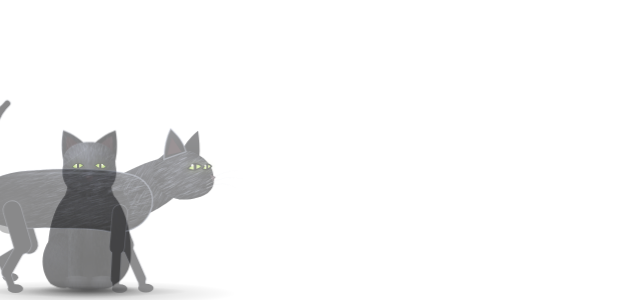
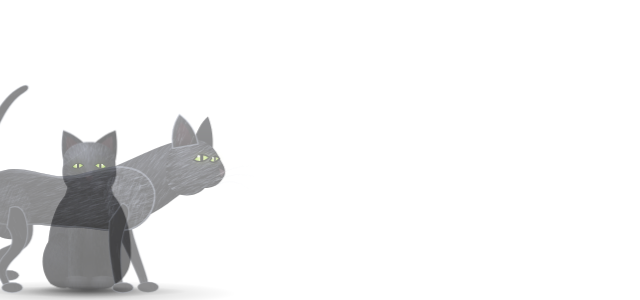
Before and after one commit to meeraami/nyx-browser, an Electron app: page cat.html in a window 1280 px wide. Shown: the part 500-800 px from the top of the page, without its empty margins (0-640 px from the left). Drawn offline with Linux system fonts and the light colour scheme.

Commit message:
Redraw the walking cat: tapered furred limbs with knee/hock joints, shoulder and haunch muscles, dipping spine, thicker neck and tail, better head
Co-Authored-By: Claude Sonnet 5.5 <noreply@anthropic.com>

```diff
--- a/cat.html
+++ b/cat.html
@@ -261,54 +261,64 @@ function wfur(c, path, box, count, angle, o) {
   c.restore();
 }
 
-const wBody = P('M72,88 C70,70 90,61 120,60 C150,58 180,58 205,63 C222,66 230,80 227,93 C224,108 208,118 190,116 C170,111 150,114 130,112 C108,114 82,112 74,100 Z');
-const wNeck = P('M198,64 C214,56 228,50 240,48 L248,84 C238,92 228,98 218,102 L204,98 Z');
-const wHead = P('M228,68 C226,50 240,40 257,42 C273,44 283,56 283,66 C285,75 279,83 267,85 C254,89 236,86 228,68 Z');
-const wEarN = P('M238,50 C238,40 240,30 244,22 C250,28 256,34 258,43 Z');
-const wEarF = P('M254,43 C258,34 264,28 269,24 C270,32 271,40 270,49 Z');
+// ---- silhouette pieces (facing right, ground at y=170) ----
+const wBody = P('M66,92 C62,76 72,64 92,60 C108,56 124,63 140,65 C158,67 176,58 196,56 C214,56 226,64 230,78 C232,94 224,108 208,114 C190,118 172,112 156,112 C140,112 126,108 112,110 C94,112 70,108 66,92 Z');
+const wThigh = P('M72,84 C74,66 98,64 112,78 C122,94 118,116 104,122 C88,126 72,112 72,84 Z');       // haunch, part of the silhouette
+const wShoulder = P('M184,70 C196,60 216,64 222,82 C226,98 218,112 204,114 C190,112 180,92 184,70 Z');
+const wNeck = P('M194,56 C214,48 232,38 248,34 L262,74 C248,86 234,96 222,102 L206,94 Z');
+const wHead = P('M240,62 C238,44 250,32 266,32 C277,32 285,40 290,52 C294,58 295,64 291,68 C287,74 281,76 275,76 C267,85 250,85 244,76 C240,72 240,66 240,62 Z');
+const wEarN = P('M246,40 C244,28 246,18 252,9 C260,15 267,24 269,36 Z');
+const wEarF = P('M264,35 C268,24 272,16 278,11 C282,21 283,32 282,43 Z');
 const wCache = document.createElement('canvas');
 wCache.width = wv.width; wCache.height = wv.height;
 
 function paintWalkStatic(c) {
   c.setTransform(WK, 0, 0, WK, 0, WTOP * WK);
   let g;
-  pool(c, 165, WG + 2, 140, 12, 0.5);                        // soft shadow along the ground
+  pool(c, 165, WG + 2, 140, 12, 0.5);
   pool(c, 165, WG, 95, 5, 0.7);
 
-  // far ear
-  g = c.createLinearGradient(0, 24, 0, 50); g.addColorStop(0, '#15161b'); g.addColorStop(1, '#050506');
-  c.fillStyle = g; c.fill(wEarF);
-  // torso, neck
-  g = c.createLinearGradient(0, 58, 0, 118);
-  g.addColorStop(0, '#22232a'); g.addColorStop(0.3, '#0c0c0f'); g.addColorStop(1, '#030304');
+  g = c.createLinearGradient(0, 14, 0, 46); g.addColorStop(0, '#15161b'); g.addColorStop(1, '#050506');
+  c.fillStyle = g; c.fill(wEarF);                                                   // far ear
+  // body: volume from a top-to-bottom gradient, plus the haunch and shoulder muscles
+  g = c.createLinearGradient(0, 56, 0, 120);
+  g.addColorStop(0, '#24252c'); g.addColorStop(0.3, '#0d0d10'); g.addColorStop(1, '#030304');
   c.fillStyle = g; c.fill(wBody); c.fill(wNeck);
-  const back = () => Math.atan2(0.28, -1);                   // fur lies back along the body
-  wfur(c, wBody, [66, 56, 166, 64], 2300, back, { len: [6, 11], light: 0.65, glint: 0.6 });
-  wfur(c, wNeck, [196, 46, 54, 60], 520, () => Math.atan2(0.9, -0.5), { len: [5, 9], light: 0.65, glint: 0.6 });
-  // belly shadow and a sheen along the spine
-  g = c.createLinearGradient(0, 96, 0, 118); g.addColorStop(0, 'rgba(0,0,0,0)'); g.addColorStop(1, 'rgba(0,0,0,0.6)');
-  c.save(); c.clip(wBody); c.fillStyle = g; c.fillRect(60, 90, 180, 34); c.restore();
-  g = c.createLinearGradient(80, 0, 215, 0);
-  g.addColorStop(0, 'rgba(160,168,190,0)'); g.addColorStop(0.6, 'rgba(160,168,190,0.25)'); g.addColorStop(1, 'rgba(160,168,190,0.05)');
+  for (const [path, cx, cy, r] of [[wThigh, 96, 94, 34], [wShoulder, 204, 88, 30]]) {
+    g = c.createRadialGradient(cx - 8, cy - 14, 2, cx, cy, r);
+    g.addColorStop(0, '#1b1c22'); g.addColorStop(0.7, '#0a0a0d'); g.addColorStop(1, '#040405');
+    c.fillStyle = g; c.fill(path);
+  }
+  const back = () => Math.atan2(0.3, -1);                                           // fur lies back along the body
+  wfur(c, wBody, [60, 54, 176, 66], 2600, back, { len: [6, 11], light: 0.65, glint: 0.6 });
+  wfur(c, wThigh, [70, 64, 54, 64], 700, () => Math.atan2(0.9, -0.4), { len: [5, 9], light: 0.7, glint: 0.7 });
+  wfur(c, wShoulder, [180, 60, 46, 56], 520, () => Math.atan2(0.9, -0.3), { len: [5, 9], light: 0.7, glint: 0.7 });
+  wfur(c, wNeck, [192, 32, 72, 72], 640, () => Math.atan2(0.8, -0.6), { len: [5, 9], light: 0.65, glint: 0.6 });
+  g = c.createLinearGradient(0, 98, 0, 120); g.addColorStop(0, 'rgba(0,0,0,0)'); g.addColorStop(1, 'rgba(0,0,0,0.55)');
+  c.save(); c.clip(wBody); c.fillStyle = g; c.fillRect(56, 96, 190, 28); c.restore();   // shadowed belly
+  g = c.createLinearGradient(70, 0, 220, 0);                                        // sheen along the spine
+  g.addColorStop(0, 'rgba(160,168,190,0)'); g.addColorStop(0.6, 'rgba(160,168,190,0.28)'); g.addColorStop(1, 'rgba(160,168,190,0.05)');
   c.strokeStyle = g; c.lineWidth = 2; c.lineCap = 'round';
-  c.beginPath(); c.moveTo(88, 66); c.bezierCurveTo(120, 62, 170, 60, 204, 66); c.stroke();
+  c.beginPath(); c.moveTo(80, 63); c.bezierCurveTo(110, 58, 130, 66, 150, 67); c.bezierCurveTo(170, 66, 184, 59, 205, 58); c.stroke();
 
   // head
-  g = c.createRadialGradient(250, 52, 3, 258, 66, 36);
-  g.addColorStop(0, '#26272e'); g.addColorStop(0.55, '#0d0d10'); g.addColorStop(1, '#040405');
+  g = c.createRadialGradient(258, 44, 3, 266, 60, 40);
+  g.addColorStop(0, '#2a2b32'); g.addColorStop(0.55, '#0e0e11'); g.addColorStop(1, '#040405');
   c.fillStyle = g; c.fill(wHead);
-  wfur(c, wHead, [226, 40, 60, 50], 700, () => Math.atan2(0.5, -1), { len: [4, 8], light: 0.7, glint: 0.8 });
-  // near ear
-  g = c.createLinearGradient(236, 22, 252, 50); g.addColorStop(0, '#24252c'); g.addColorStop(1, '#070708');
+  wfur(c, wHead, [238, 30, 58, 56], 900, () => Math.atan2(0.45, -1), { len: [4, 8], light: 0.7, glint: 0.8 });
+  g = c.createLinearGradient(242, 12, 262, 42); g.addColorStop(0, '#2a2b32'); g.addColorStop(1, '#070708');
   c.fillStyle = g; c.fill(wEarN);
-  c.fillStyle = '#2a1a1f'; c.beginPath(); c.moveTo(241, 46); c.lineTo(245, 30); c.lineTo(254, 43); c.closePath(); c.fill();
-  // rim light along the top of the head, ears and back
-  g = c.createLinearGradient(80, 20, 290, 70);
-  g.addColorStop(0, 'rgba(170,180,205,0.08)'); g.addColorStop(0.7, 'rgba(170,180,205,0.5)'); g.addColorStop(1, 'rgba(170,180,205,0.35)');
+  g = c.createLinearGradient(0, 14, 0, 40); g.addColorStop(0, '#34222a'); g.addColorStop(1, '#0c0608');
+  c.fillStyle = g; c.beginPath(); c.moveTo(249, 38); c.bezierCurveTo(248, 29, 250, 22, 254, 16); c.bezierCurveTo(259, 21, 263, 28, 264, 36); c.closePath(); c.fill();
+  wfur(c, wEarN, [244, 8, 26, 32], 60, () => -Math.PI / 2 + 0.3, { len: [4, 7], light: 0.5, glint: 0.8 });
+  // rim light along head, ear and back
+  g = c.createLinearGradient(70, 20, 300, 60);
+  g.addColorStop(0, 'rgba(170,180,205,0.05)'); g.addColorStop(0.7, 'rgba(170,180,205,0.5)'); g.addColorStop(1, 'rgba(170,180,205,0.4)');
   c.strokeStyle = g; c.lineWidth = 1.3; c.lineJoin = 'round';
-  c.stroke(wEarN); c.stroke(wBody);
+  c.stroke(wEarN);
+  // rim light on the back only (a clipped band along the top of the body), so no rings appear around the shoulder or head
+  c.save(); c.clip(wBody); c.lineWidth = 3; c.stroke(wBody); c.restore();
 
-  // eyes (a three-quarter profile: near eye full, far eye narrower), nose, mouth, whiskers
   const wEye = (cx, cy, w, h) => {
     c.save(); c.translate(cx, cy);
     c.shadowColor = 'rgba(190,220,90,0.4)'; c.shadowBlur = 6;
@@ -324,14 +334,14 @@ function paintWalkStatic(c) {
     c.fillStyle = 'rgba(255,255,255,0.9)'; c.beginPath(); c.ellipse(-w * 0.35, -h * 0.4, w * 0.18, h * 0.22, -0.5, 0, Math.PI * 2); c.fill();
     c.restore();
   };
-  wEye(266, 57, 6.6, 4.2); wEye(277, 57, 4.2, 3.6);
-  c.fillStyle = '#3d2f35'; c.beginPath(); c.moveTo(280, 64); c.lineTo(285, 66); c.lineTo(282, 70); c.closePath(); c.fill();
+  wEye(272, 49, 7.2, 4.6); wEye(284, 50, 4.4, 3.8);
+  c.fillStyle = '#3d2f35'; c.beginPath(); c.moveTo(288, 58); c.lineTo(294, 61); c.lineTo(290, 66); c.closePath(); c.fill();
   c.strokeStyle = 'rgba(0,0,0,0.6)'; c.lineWidth = 0.9; c.lineCap = 'round';
-  c.beginPath(); c.moveTo(282, 70); c.quadraticCurveTo(279, 76, 272, 76); c.stroke();
+  c.beginPath(); c.moveTo(290, 66); c.quadraticCurveTo(288, 73, 279, 73); c.stroke();
   c.lineWidth = 0.6;
-  for (const [dy, ex, ey] of [[0, 308, 60], [3, 311, 68], [6, 306, 77]]) {
-    const wg = c.createLinearGradient(277, 70 + dy, ex, ey); wg.addColorStop(0, 'rgba(225,228,238,0.5)'); wg.addColorStop(1, 'rgba(225,228,238,0.03)');
-    c.strokeStyle = wg; c.beginPath(); c.moveTo(277, 70 + dy); c.quadraticCurveTo((277 + ex) / 2, (70 + ey) / 2 - 6, ex, ey); c.stroke();
+  for (const [dy, ex, ey] of [[-1, 318, 56], [3, 322, 66], [7, 316, 77]]) {
+    const wg = c.createLinearGradient(286, 66 + dy, ex, ey); wg.addColorStop(0, 'rgba(225,228,238,0.5)'); wg.addColorStop(1, 'rgba(225,228,238,0.03)');
+    c.strokeStyle = wg; c.beginPath(); c.moveTo(286, 66 + dy); c.quadraticCurveTo((286 + ex) / 2, (66 + ey) / 2 - 6, ex, ey); c.stroke();
   }
 }
 paintWalkStatic(wCache.getContext('2d'));
@@ -343,7 +353,7 @@ function wfoot(hipX, phase, d) {
   const p = (((d / CYCLE) + phase) % 1 + 1) % 1;
   if (p < DUTY) return { x: hipX + STRIDE - (p / DUTY) * 2 * STRIDE, y: WG };
   const u = (p - DUTY) / (1 - DUTY);
-  return { x: hipX - STRIDE + 2 * STRIDE * u, y: WG - 12 * Math.sin(Math.PI * u) };
+  return { x: hipX - STRIDE + 2 * STRIDE * u, y: WG - 13 * Math.sin(Math.PI * u) };
 }
 function ik(ax, ay, tx, ty, l1, l2, dir) {
   let d = Math.hypot(tx - ax, ty - ay); d = Math.min(d, l1 + l2 - 0.01);
@@ -352,36 +362,66 @@ function ik(ax, ay, tx, ty, l1, l2, dir) {
   const ang = base + dir * a;
   return { x: ax + Math.cos(ang) * l1, y: ay + Math.sin(ang) * l1 };
 }
-const W_RIM = 'rgba(120,125,140,0.5)';
-function wlimb(c, pts, widths, col) {
-  c.lineCap = 'round'; c.lineJoin = 'round';
-  for (const [stroke, extra] of [[W_RIM, 1.5], [col, 0]]) {
-    c.strokeStyle = stroke;
-    for (let i = 0; i < pts.length - 1; i++) { c.lineWidth = widths[i] + extra; c.beginPath(); c.moveTo(pts[i].x, pts[i].y); c.lineTo(pts[i + 1].x, pts[i + 1].y); c.stroke(); }
+
+// A tapered, organic limb: an outline built around a chain of joints with a width at each, filled and furred.
+const strandSeeds = {};
+function seedsFor(name, n) { return strandSeeds[name] || (strandSeeds[name] = Array.from({ length: n }, () => [rnd(), rnd() * 2 - 1, 4 + rnd() * 5, rnd()])); }
+function organicLimb(c, name, pts, widths, base, rim) {
+  const n = pts.length, L = [], R = [];
+  for (let i = 0; i < n; i++) {
+    const p0 = pts[Math.max(0, i - 1)], p1 = pts[Math.min(n - 1, i + 1)];
+    let dx = p1.x - p0.x, dy = p1.y - p0.y; const m = Math.hypot(dx, dy) || 1; dx /= m; dy /= m;
+    L.push({ x: pts[i].x - dy * widths[i] / 2, y: pts[i].y + dx * widths[i] / 2 });
+    R.push({ x: pts[i].x + dy * widths[i] / 2, y: pts[i].y - dx * widths[i] / 2 });
   }
+  const last = pts[n - 1], pr = pts[n - 2]; let ex = last.x - pr.x, ey = last.y - pr.y; const em = Math.hypot(ex, ey) || 1;
+  const cap = { x: last.x + ex / em * widths[n - 1] * 0.45, y: last.y + ey / em * widths[n - 1] * 0.45 };
+  const ring = [...L, cap, ...R.reverse()];
+  c.beginPath(); c.moveTo((ring[0].x + ring[1].x) / 2, (ring[0].y + ring[1].y) / 2);
+  for (let i = 1; i < ring.length; i++) { const a = ring[i], b = ring[(i + 1) % ring.length]; c.quadraticCurveTo(a.x, a.y, (a.x + b.x) / 2, (a.y + b.y) / 2); }
+  c.closePath();
+  c.fillStyle = base; c.fill();
+  c.lineWidth = 1.1; c.lineJoin = 'round'; c.strokeStyle = rim; c.stroke();
+  // fur strands, running along the limb towards the paw
+  c.save(); c.clip(); c.lineCap = 'round';
+  for (const [u, side, len, r] of seedsFor(name, 46)) {
+    const f = u * (n - 1), i = Math.min(n - 2, Math.floor(f)), t = f - i;
+    const x = pts[i].x + (pts[i + 1].x - pts[i].x) * t, y = pts[i].y + (pts[i + 1].y - pts[i].y) * t;
+    const w = (widths[i] + (widths[i + 1] - widths[i]) * t) / 2;
+    const ang = Math.atan2(pts[i + 1].y - pts[i].y, pts[i + 1].x - pts[i].x), l = wlit(x, y);
+    const sx = x - Math.sin(ang) * side * w, sy = y + Math.cos(ang) * side * w;
+    c.strokeStyle = r < 0.5 * (0.4 + l) ? `rgba(${TINT},${0.07 + r * 0.2 * (0.3 + l)})` : 'rgba(0,0,0,0.3)';
+    c.lineWidth = 0.55; c.beginPath(); c.moveTo(sx, sy); c.lineTo(sx + Math.cos(ang) * len, sy + Math.sin(ang) * len); c.stroke();
+  }
+  c.restore();
 }
-function wpaw(c, f, col) { c.fillStyle = col; c.beginPath(); c.ellipse(f.x + 3, f.y - 2.5, 7, 4, 0, 0, Math.PI * 2); c.fill(); }
-function wFront(c, phase, d, col, near) {
-  const sh = { x: 198 - (near ? 0 : 6), y: 98 }, f = wfoot(sh.x + 8, phase, d), wrist = { x: f.x - 1, y: f.y - 11 };
-  wlimb(c, [sh, ik(sh.x, sh.y, wrist.x, wrist.y, 32, 28, +1), wrist, { x: f.x, y: f.y - 3 }], [13, 8, 6], col); wpaw(c, f, col);
+function wpaw(c, f, col, rim) {                                  // a rounded paw with a hint of toes
+  c.fillStyle = col; c.strokeStyle = rim; c.lineWidth = 1;
+  c.beginPath(); c.ellipse(f.x + 4, f.y - 3.4, 9.5, 4.6, 0, 0, Math.PI * 2); c.fill(); c.stroke();
+  c.strokeStyle = 'rgba(0,0,0,0.6)'; c.lineWidth = 0.8;
+  for (const dx of [6, 9.5]) { c.beginPath(); c.moveTo(f.x + dx, f.y - 6); c.lineTo(f.x + dx + 1, f.y - 1.8); c.stroke(); }
 }
-function wHind(c, phase, d, col, near) {
-  const hp = { x: 100 + (near ? 0 : 6), y: 96 }, f = wfoot(hp.x - 4, phase, d), hock = { x: f.x - 5, y: f.y - 17 };
-  wlimb(c, [hp, ik(hp.x, hp.y, hock.x, hock.y, 33, 29, -1), hock, { x: f.x, y: f.y - 3 }], [16, 9, 6, 6], col); wpaw(c, f, col);
+function wFront(c, name, phase, d, near) {
+  const col = near ? '#070709' : '#0d0d10', rim = near ? 'rgba(120,128,148,0.5)' : 'rgba(90,96,112,0.35)';
+  const sh = { x: 200 - (near ? 0 : 7), y: 90 }, f = wfoot(sh.x + 8, phase, d), wrist = { x: f.x - 1, y: f.y - 13 };
+  const elbow = ik(sh.x, sh.y, wrist.x, wrist.y, 35, 33, +1);
+  organicLimb(c, name, [sh, elbow, wrist, { x: f.x + 1, y: f.y - 5 }], [20, 11, 7.5, 7], col, rim); wpaw(c, f, col, rim);
+}
+function wHind(c, name, phase, d, near) {
+  const col = near ? '#070709' : '#0d0d10', rim = near ? 'rgba(120,128,148,0.5)' : 'rgba(90,96,112,0.35)';
+  const hp = { x: 98 + (near ? 0 : 7), y: 94 }, f = wfoot(hp.x - 6, phase, d), hock = { x: f.x - 8, y: f.y - 22 };
+  const knee = ik(hp.x, hp.y, hock.x, hock.y, 34, 32, -1);
+  organicLimb(c, name, [hp, knee, hock, { x: f.x - 1, y: f.y - 6 }], [26, 12, 8.5, 7], col, rim); wpaw(c, f, col, rim);
 }
 function wTail(c, t, bob, wag) {
-  const N = 13, L = 7;
-  let x = 76, y = 84 + bob, a = -Math.PI / 2 - 0.55 + Math.sin(t * 4.2) * 0.1 * wag;   // up and slightly back, swaying
-  const pts = [{ x, y }];
+  const N = 14, L = 8, pts = [], widths = [];
+  let x = 70, y = 82 + bob, a = -1.95 + Math.sin(t * 4.2) * 0.1 * wag;
+  pts.push({ x, y }); widths.push(11);
   for (let i = 0; i < N; i++) {
-    a += 0.1 + Math.sin(t * 4.2 - i * 0.5) * 0.085 * wag * (0.3 + i / N);
-    x += Math.cos(a) * L; y += Math.sin(a) * L; pts.push({ x, y });
+    a += 0.095 + Math.sin(t * 4.2 - i * 0.5) * 0.085 * wag * (0.3 + i / N);
+    x += Math.cos(a) * L; y += Math.sin(a) * L; pts.push({ x, y }); widths.push(11 - (i / N) * 5.5);
   }
-  wlimb(c, pts, pts.slice(1).map((_, i) => 8.5 - (i / N) * 3.6), '#060608');
-}
-function muscle(c, cx, cy, rx, ry, rot) {
-  const g = c.createRadialGradient(cx - 3, cy - 5, 1, cx, cy, Math.max(rx, ry)); g.addColorStop(0, '#131316'); g.addColorStop(1, '#060607');
-  c.globalAlpha = 0.55; c.fillStyle = g; c.beginPath(); c.ellipse(cx, cy, rx, ry, rot, 0, Math.PI * 2); c.fill(); c.globalAlpha = 1;
+  organicLimb(c, 'tail', pts, widths, '#060608', 'rgba(120,128,148,0.45)');
 }
 
 function drawWalker(t, d, walking) {
@@ -389,14 +429,13 @@ function drawWalker(t, d, walking) {
   c.setTransform(1, 0, 0, 1, 0, 0); c.clearRect(0, 0, wv.width, wv.height);
   const bob = walking ? Math.cos(d / CYCLE * Math.PI * 4) * 1.1 : 0;
   c.setTransform(WK, 0, 0, WK, 0, WTOP * WK);
-  wFront(c, GPH.farFront, d, '#0d0d10', false);
-  wHind(c, GPH.farHind, d, '#0d0d10', false);
+  wFront(c, 'ff', GPH.farFront, d, false);
+  wHind(c, 'fh', GPH.farHind, d, false);
   wTail(c, t, bob, 1);
-  c.setTransform(1, 0, 0, 1, 0, 0); c.drawImage(wCache, 0, bob * WK);   // torso, neck and head (bobbing)
+  c.setTransform(1, 0, 0, 1, 0, 0); c.drawImage(wCache, 0, bob * WK);          // torso, neck and head (bobbing)
   c.setTransform(WK, 0, 0, WK, 0, WTOP * WK);
-  muscle(c, 100, 96 + bob, 17, 22, 0.3); muscle(c, 196, 96 + bob, 12, 18, -0.15);
-  wFront(c, GPH.nearFront, d, '#060608', true);
-  wHind(c, GPH.nearHind, d, '#060608', true);
+  wFront(c, 'nf', GPH.nearFront, d, true);
+  wHind(c, 'nh', GPH.nearHind, d, true);
 }
 
 // ====================================================================================
```
